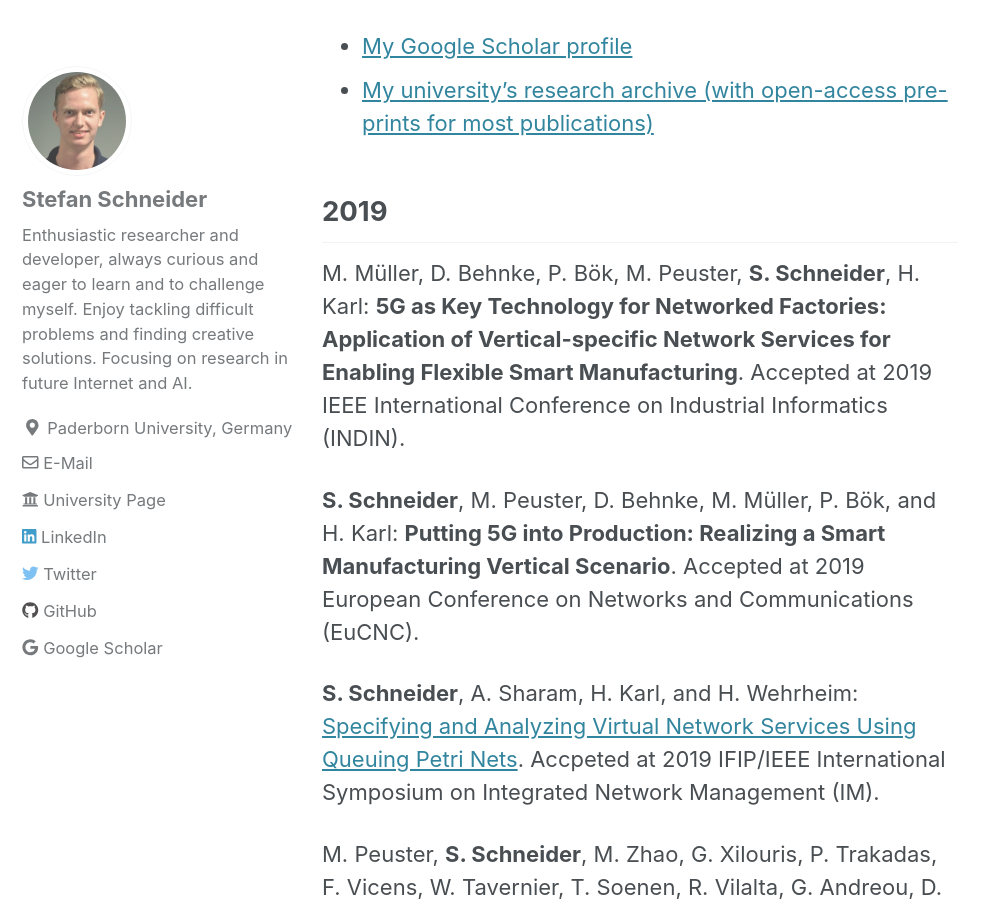
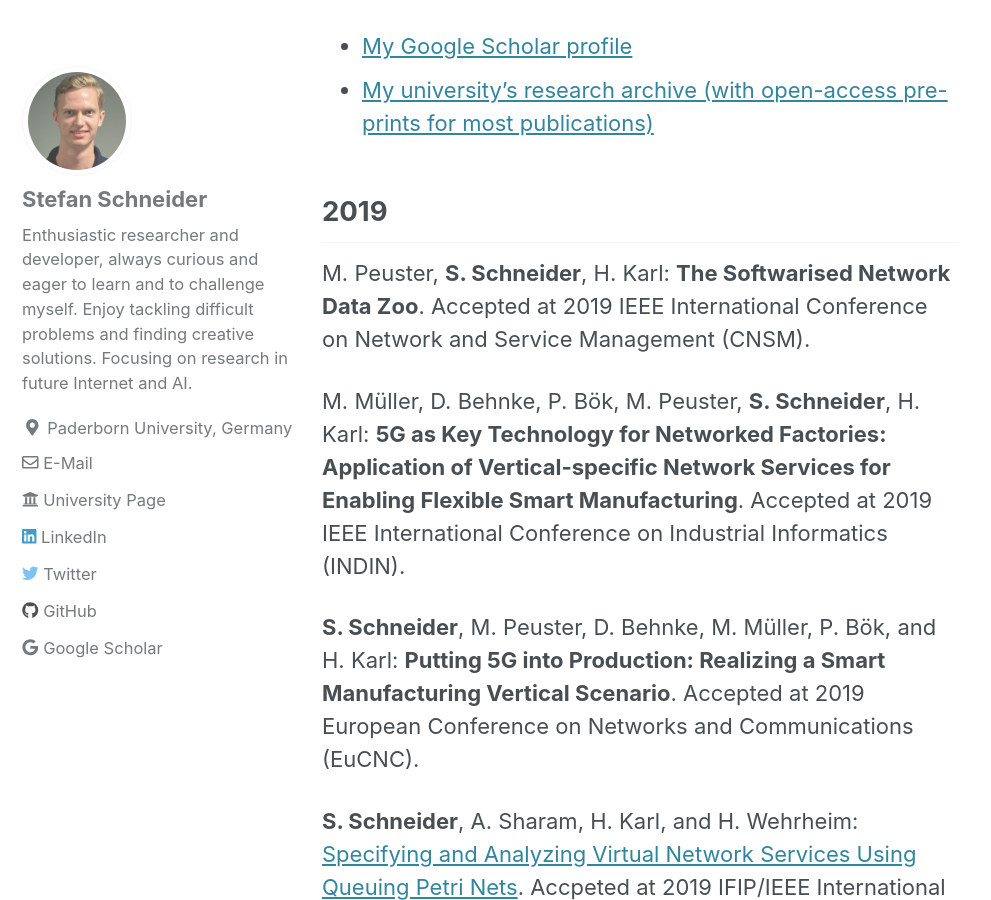
Before and after one commit to stefanbschneider/stefanbschneider.github.io, a Jekyll site: the page built from _pages/publications.md, in a window 1280 px wide and 900 px high, scrolled down 478 px. Shown: the whole window, without its empty margins (0-991 px from the left). Built offline with Jekyll 4.4.1, drawn with Linux system fonts in a browser that asks for light colours; cached includes are drawn as plain includes; nearby versions of some CDN libraries.

Commit message:
added cnsm paper

```diff
--- a/_pages/publications.md
+++ b/_pages/publications.md
@@ -12,6 +12,8 @@ comments: false
 - [My university’s research archive (with open-access pre-prints for most publications)](https://ris.uni-paderborn.de/person/stefanschneider)
 
 ## 2019
+
+M. Peuster, **S. Schneider**, H. Karl: **The Softwarised Network Data Zoo**. Accepted at 2019 IEEE International Conference on Network and Service Management (CNSM).
 
 M. Müller, D. Behnke, P. Bök, M. Peuster, **S. Schneider**, H. Karl: **5G as Key Technology for Networked Factories: Application of Vertical-specific Network Services for Enabling Flexible Smart Manufacturing**. Accepted at 2019 IEEE International Conference on Industrial Informatics (INDIN).
 
```
